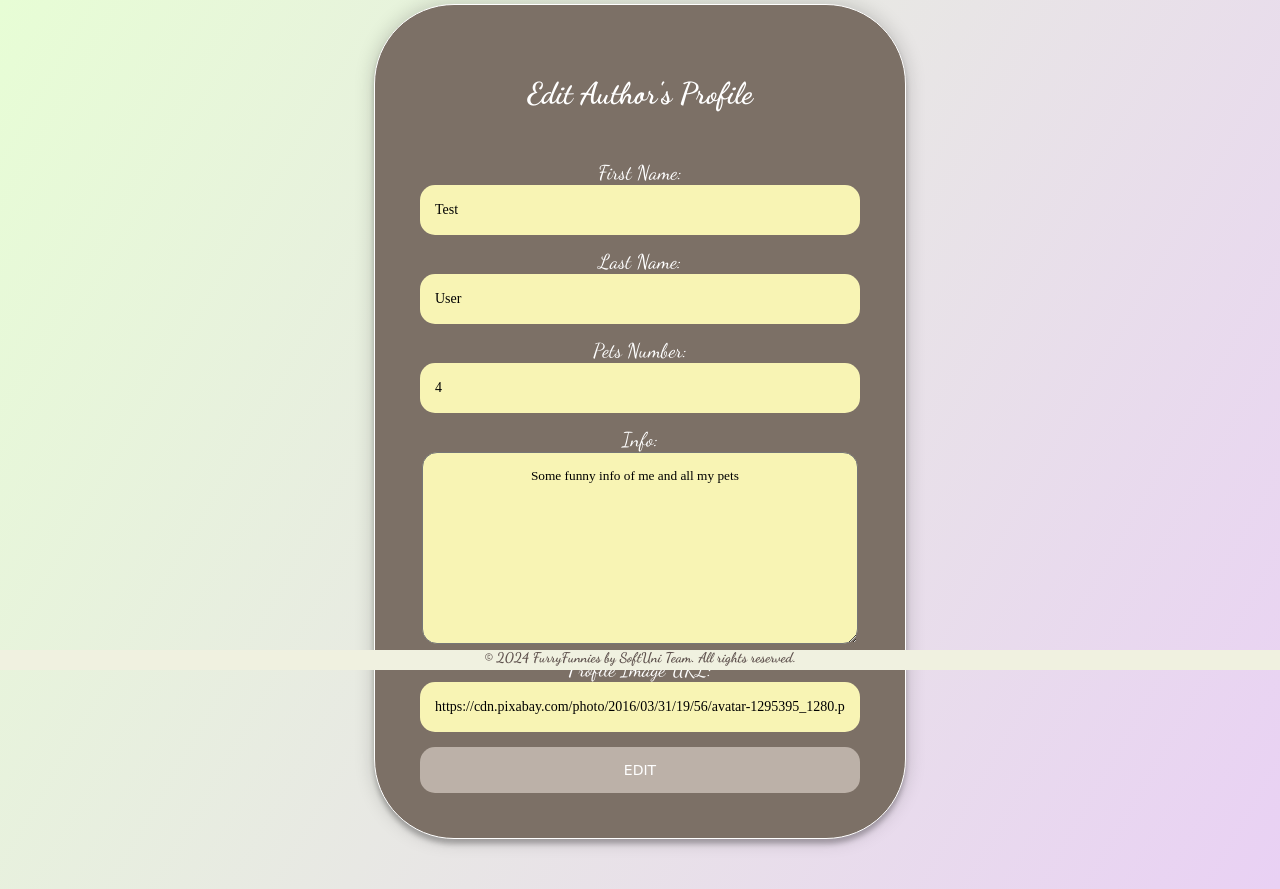
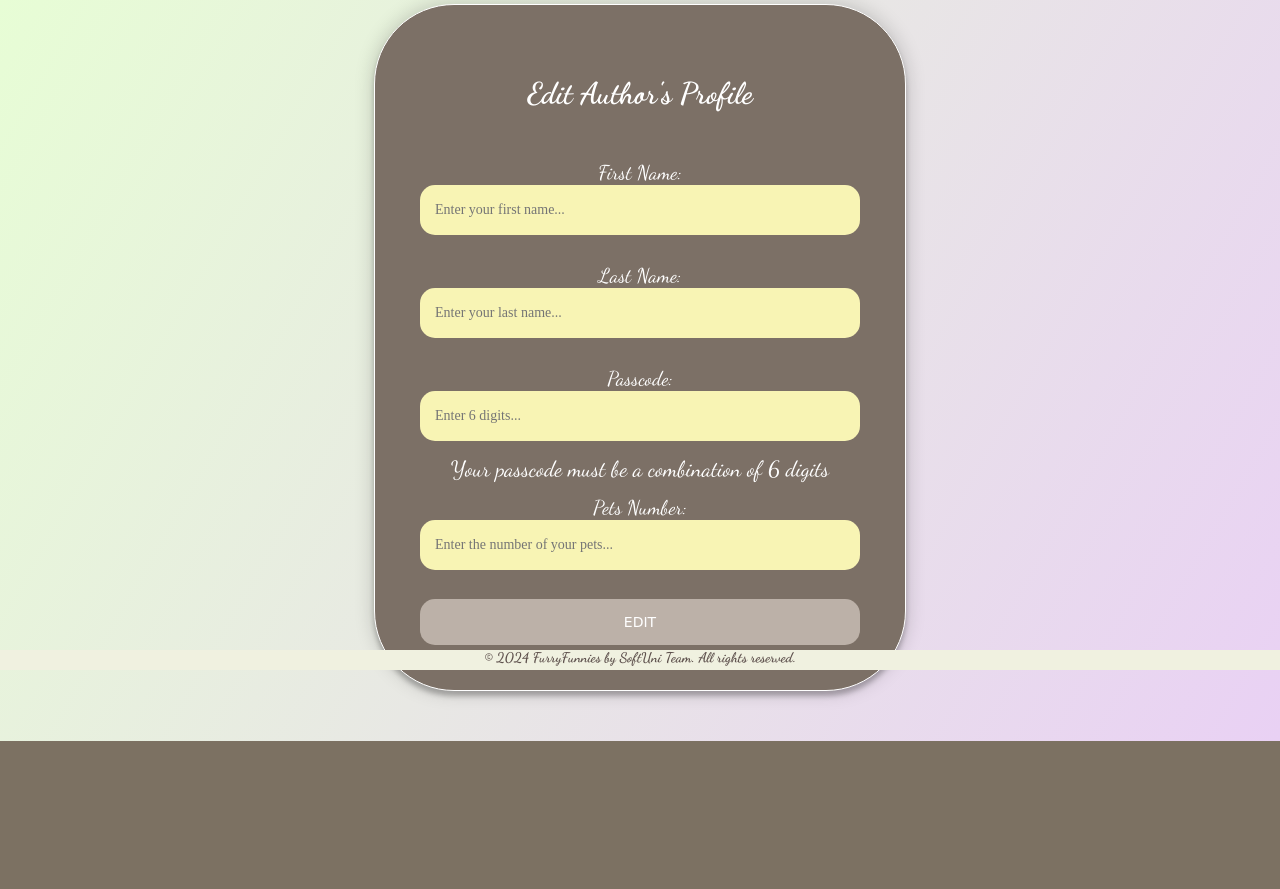
Before and after one commit to feik123/django_workshop, a Django app: template templates/authors/edit-author.html in a window 1280 px wide. Shown: the part 130-1019 px from the top of the page. After the commit the page ends 871 px from the top, so only its background shows below. Run offline with Django 4.2, Linux system fonts and the light colour scheme; the template is opened without the code that fills it: values that come from a table or form of the project are taken from there, others are empty.

Commit message:
feat: added autor edit and author delete

```diff
--- a/authors/forms.py
+++ b/authors/forms.py
@@ -28,8 +28,10 @@
 class AuthorCreateForm(AuthorBaseForm):
     pass
 
+
 class AuthorEditForm(AuthorBaseForm):
-    pass
+    class Meta(AuthorBaseForm.Meta):
+        exclude = ['passcode']
 
 class AuthorDeleteForm(AuthorBaseForm):
     pass
--- a/authors/urls.py
+++ b/authors/urls.py
@@ -5,4 +5,6 @@
 urlpatterns = [
     path('create/', views.CreateAuthor.as_view(), name='author-create'),
     path('details/', views.AuthorDetails.as_view(), name='author-details'),
+    path('edit/', views.AuthorEdit.as_view(), name='author-edit'),
+    path('delete/', views.AuthorDelete.as_view(), name='author-delete'),
 ]
--- a/templates/authors/edit-author.html
+++ b/templates/authors/edit-author.html
@@ -8,64 +8,9 @@
             <div class="form">
                 <h2>Edit Author's Profile</h2>
 
-                <form class="register-form" method="" action="">
-                    <div>
-                        <label for="id_first_name">First Name:</label>
-
-                        <input
-                                type="text"
-                                name="first_name"
-                                value="Test"
-                                maxlength="40"
-                                required
-                                id="id_first_name"
-                        />
-                    </div>
-
-                    <div>
-                        <label for="id_last_name">Last Name:</label>
-
-                        <input
-                                type="text"
-                                name="last_name"
-                                value="User"
-                                maxlength="50"
-                                required
-                                id="id_last_name"
-                        />
-                    </div>
-
-                    <div>
-                        <label for="id_pets_number">Pets Number:</label>
-
-                        <input
-                                type="number"
-                                name="pets_number"
-                                value="4"
-                                min="0"
-                                required
-                                id="id_pets_number"
-                        />
-                    </div>
-
-                    <div>
-                        <label for="id_info">Info:</label>
-
-                        <textarea name="info" cols="40" rows="10" id="id_info">
-                            Some funny info of me and all my pets</textarea>
-                    </div>
-
-                    <div>
-                        <label for="id_image_url">Profile Image URL:</label>
-
-                        <input
-                                type="url"
-                                name="image_url"
-                                value="https://cdn.pixabay.com/photo/2016/03/31/19/56/avatar-1295395_1280.png"
-                                maxlength="200"
-                                id="id_image_url"
-                        />
-                    </div>
+                <form class="register-form" method="post">
+                    {% csrf_token %}
+                    {{ form.as_p }}
                     <!-- form button -->
                     <button type="submit">Edit</button>
                 </form>
```
Also changed, not shown: authors/views.py (+16 -5 lines), templates/authors/details-author.html (+10 -5 lines).
